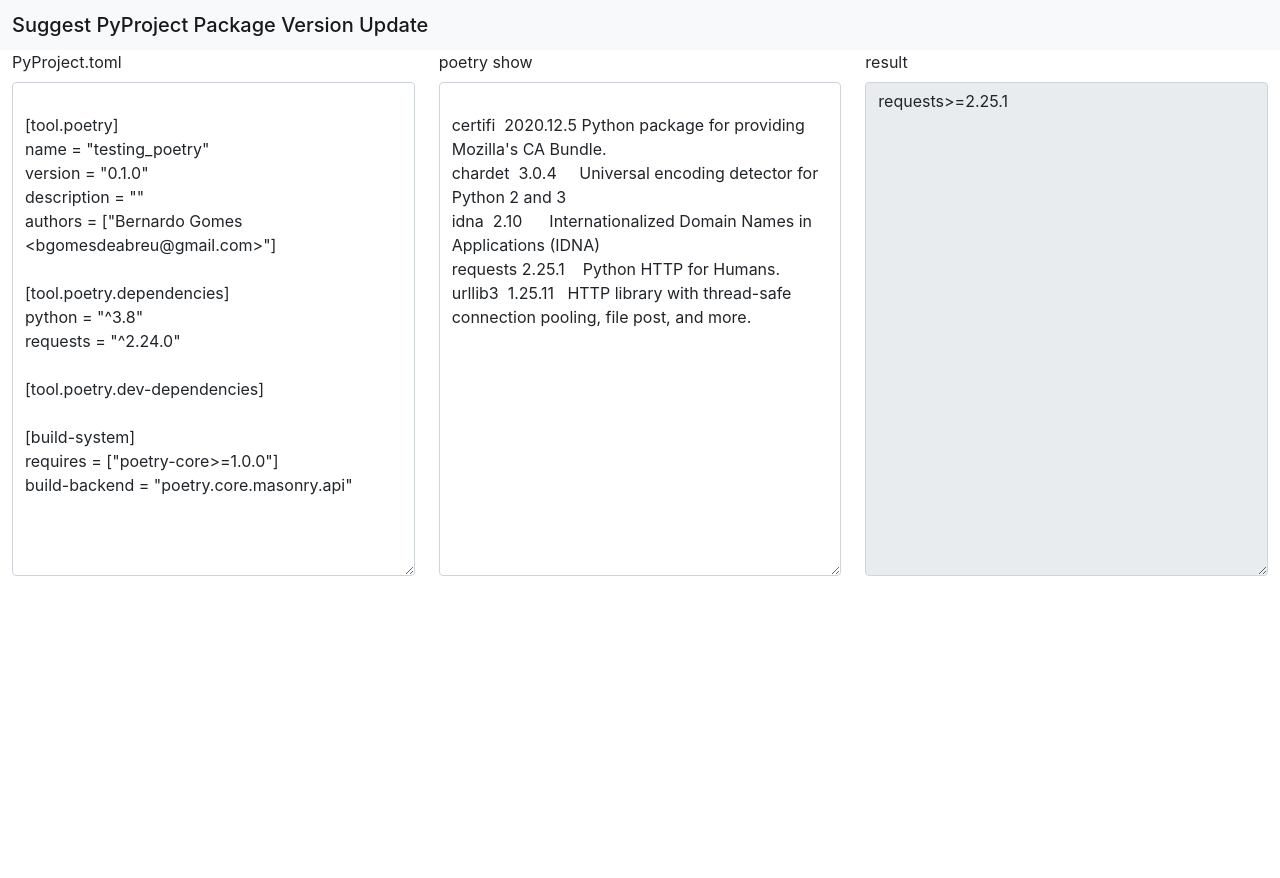
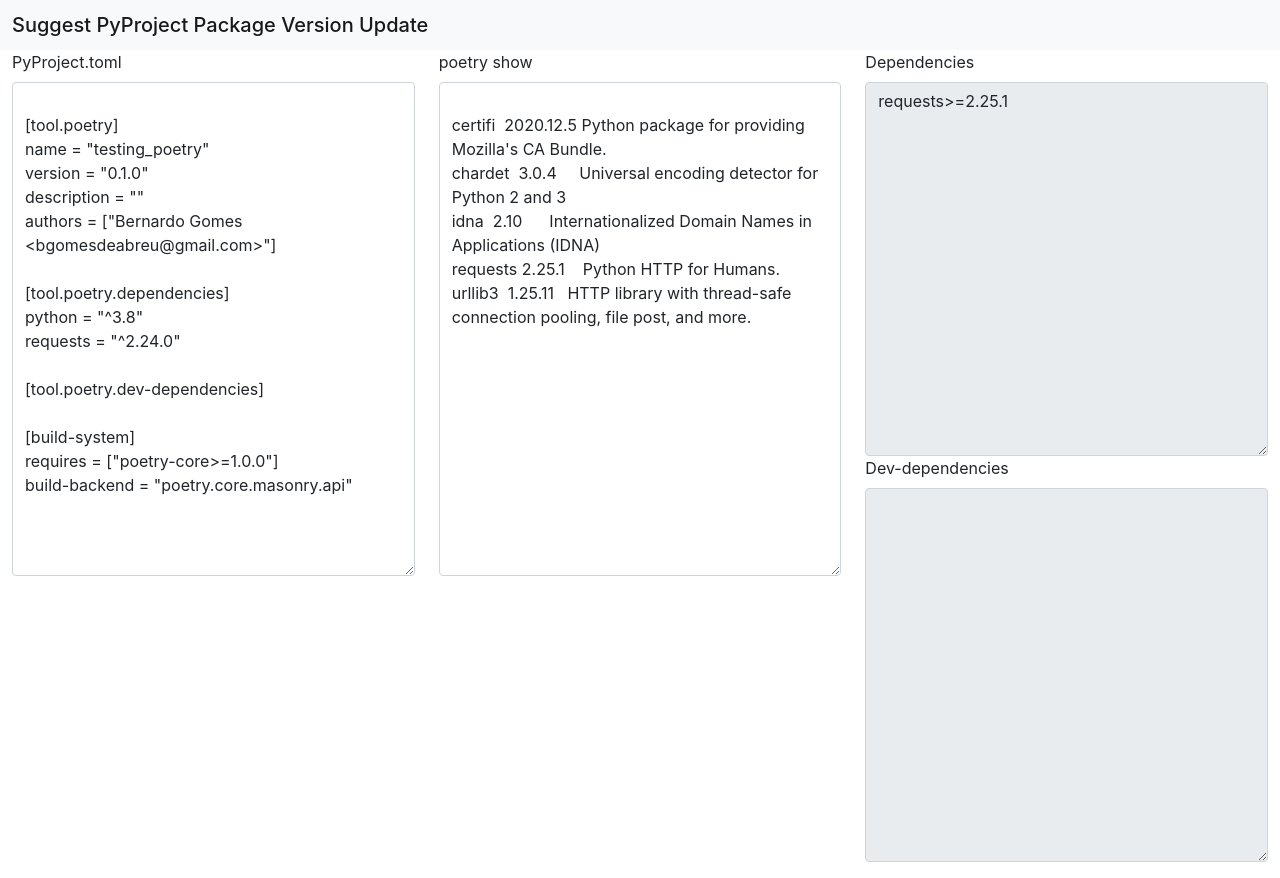
Before and after one commit to Bernardoow/suggest-pyproject-package-version-update, a React (Create React App) app: page / in a window 1280 px wide. Before the commit the page ends 800 px from the top, so only its background shows below. Built offline with nearby package versions, Linux system fonts and the light colour scheme.

Commit message:
Change result into two text areas

```diff
--- a/src/suggestPyProjectPackageVersionUpdate.jsx
+++ b/src/suggestPyProjectPackageVersionUpdate.jsx
@@ -17,13 +17,11 @@ const SuggestPyProjectPackageVersionUpdate = () => {
   }
 
   const [pinedVersions, SetPinedVersions] = useState("");
+  const [pinedDevVersions, SetPinedDevVersions] = useState("");
 
   useEffect(() => {
-    try {
-      const pyProjectFileToml = toml.parse(pyProjectFile);
-      SetIsPyProjectFileWithProblem(false);
-      SetPinedVersions(
-        versions
+    function producePinnedVersions(dependencies) {
+      return versions
         .split("\n")
         .filter((value) => !!value)
         .map((value) => {
@@ -31,15 +29,21 @@ const SuggestPyProjectPackageVersionUpdate = () => {
         })
         .reduce((accumulator, currentValue) => {
           const [k, v] = currentValue;
-            const packages = {
-              ...pyProjectFileToml.tool.poetry["dependencies"],
-              ...pyProjectFileToml.tool.poetry["dev-dependencies"],
-            };
-            if (k in packages) {
+          if (k in dependencies) {
             return accumulator.concat(k, ">=", v, "\n");
           }
           return accumulator;
-          }, "")
+        }, "");
+    }
+
+    try {
+      const pyProjectFileToml = toml.parse(pyProjectFile);
+      SetIsPyProjectFileWithProblem(false);
+      SetPinedVersions(
+        producePinnedVersions(pyProjectFileToml.tool.poetry["dependencies"])
+      );
+      SetPinedDevVersions(
+        producePinnedVersions(pyProjectFileToml.tool.poetry["dev-dependencies"])
       );
     } catch (e) {
       SetIsPyProjectFileWithProblem(true);
@@ -87,14 +91,24 @@ const SuggestPyProjectPackageVersionUpdate = () => {
       <div className="col">
         <div class="mb-3">
           <label for="result" class="form-label">
-            result
+            Dependencies
           </label>
           <textarea
             className="form-control"
-            id="result"
+            id="dependencies"
             value={pinedVersions}
             readOnly
-            rows="20"
+            rows="15"
+          ></textarea>
+          <label for="result" class="form-label">
+            Dev-dependencies
+          </label>
+          <textarea
+            className="form-control"
+            id="dev-dependencies"
+            value={pinedDevVersions}
+            readOnly
+            rows="15"
           ></textarea>
         </div>
       </div>
```
Lines whose indentation alone changed are shown as unchanged.
